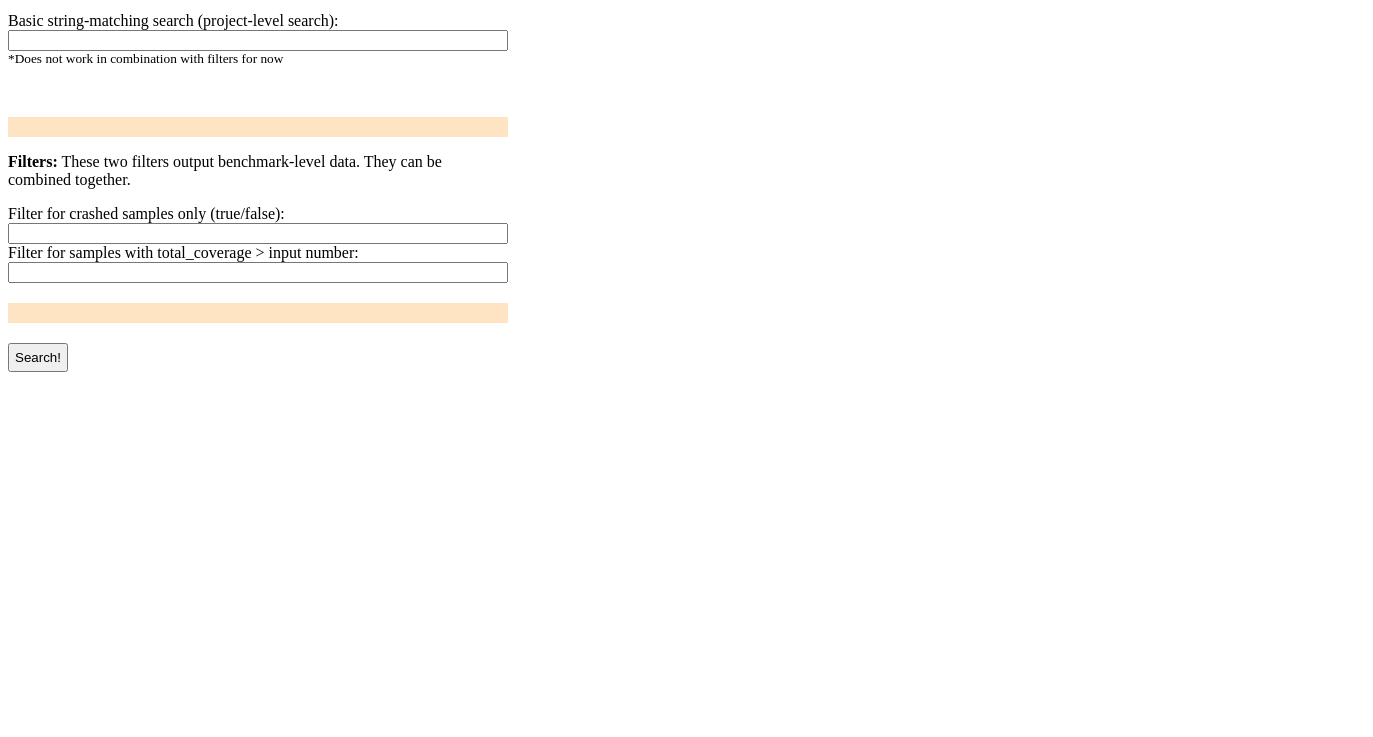
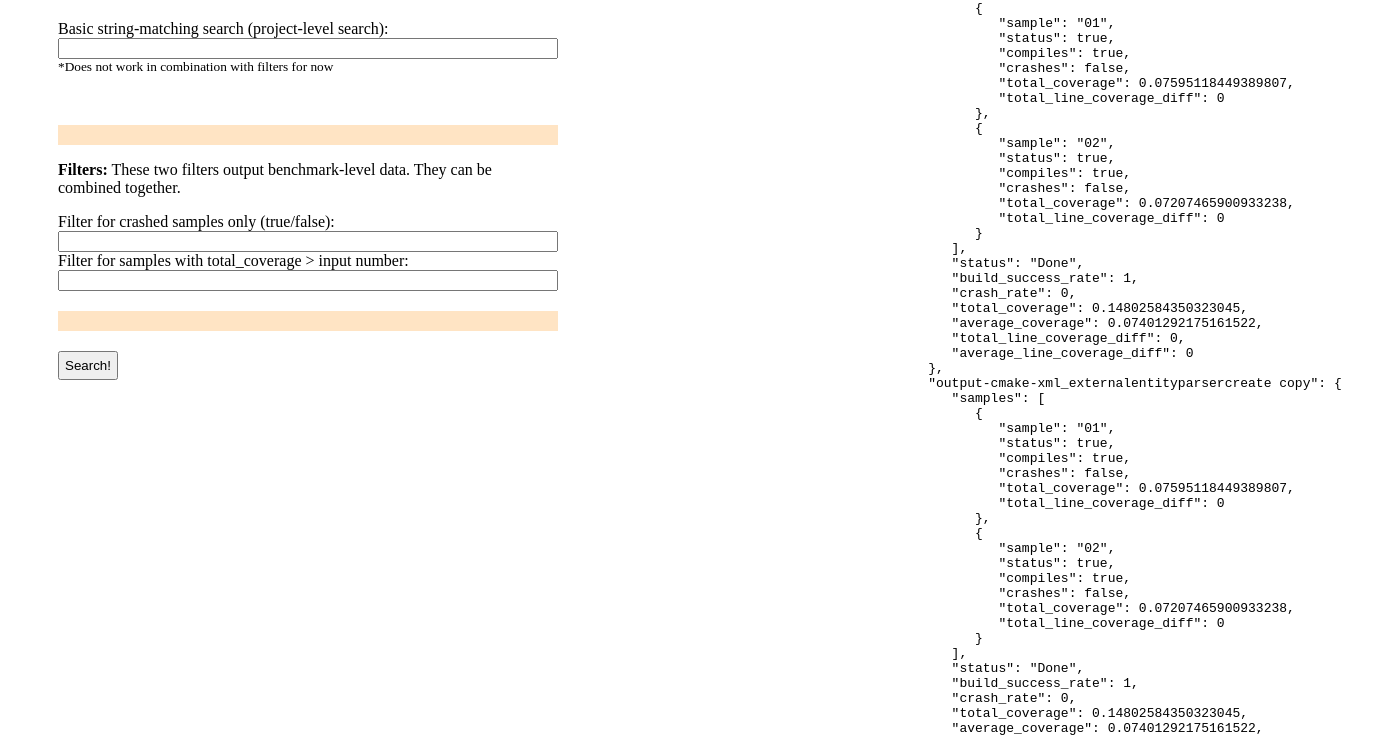
Before and after one commit to myanvoos/jmespath-search-experiment, a plain HTML site: page index.html in a window 1280 px wide. Shown: the part 128-865 px from the top of the page, 1373 px wide, since content can reach past the window. Before the commit the page ends 800 px from the top, so only its background shows below. Drawn offline with Linux system fonts and the light colour scheme.

Commit message:
Print out original JSON

```diff
--- a/index.html
+++ b/index.html
@@ -6,6 +6,8 @@
     <title>Experiment</title>
 </head>
 <body>
+    <div style="display: flex; margin-left: 50px;">
+        <div>
             <div style="
                 border-bottom: dashed 1.5px gray;
                 width: 500px;
@@ -40,7 +42,19 @@
                 </div>
 
                 <button style="margin-top: 20px; padding: 5px;">Search!</button>
+
+                <div id="resultsDisplay"></div>
             </div>
+        </div>
+
+        <div style="margin-left: 300px;">
+            <div>
+                Original JSON:
+                <pre id="jsonData"></pre>
+            </div>
+        </div>
+    </div>
+
 
 
 </body>
--- a/index.js
+++ b/index.js
@@ -745,6 +745,10 @@ document.addEventListener('DOMContentLoaded', async () => {
     console.log("DOM fully loaded and parsed");
     if (jsonData) {
         setupEventListeners();
+
+        const originalJSONDisplay = document.getElementById('jsonData');
+        originalJSONDisplay.innerHTML = JSON.stringify(jsonData, null, 3);
+
         if (!document.getElementById('resultsDisplay')) {
             const resultsDiv = document.createElement('div');
             resultsDiv.id = 'resultsDisplay';
```
Lines whose indentation alone changed are shown as unchanged.
